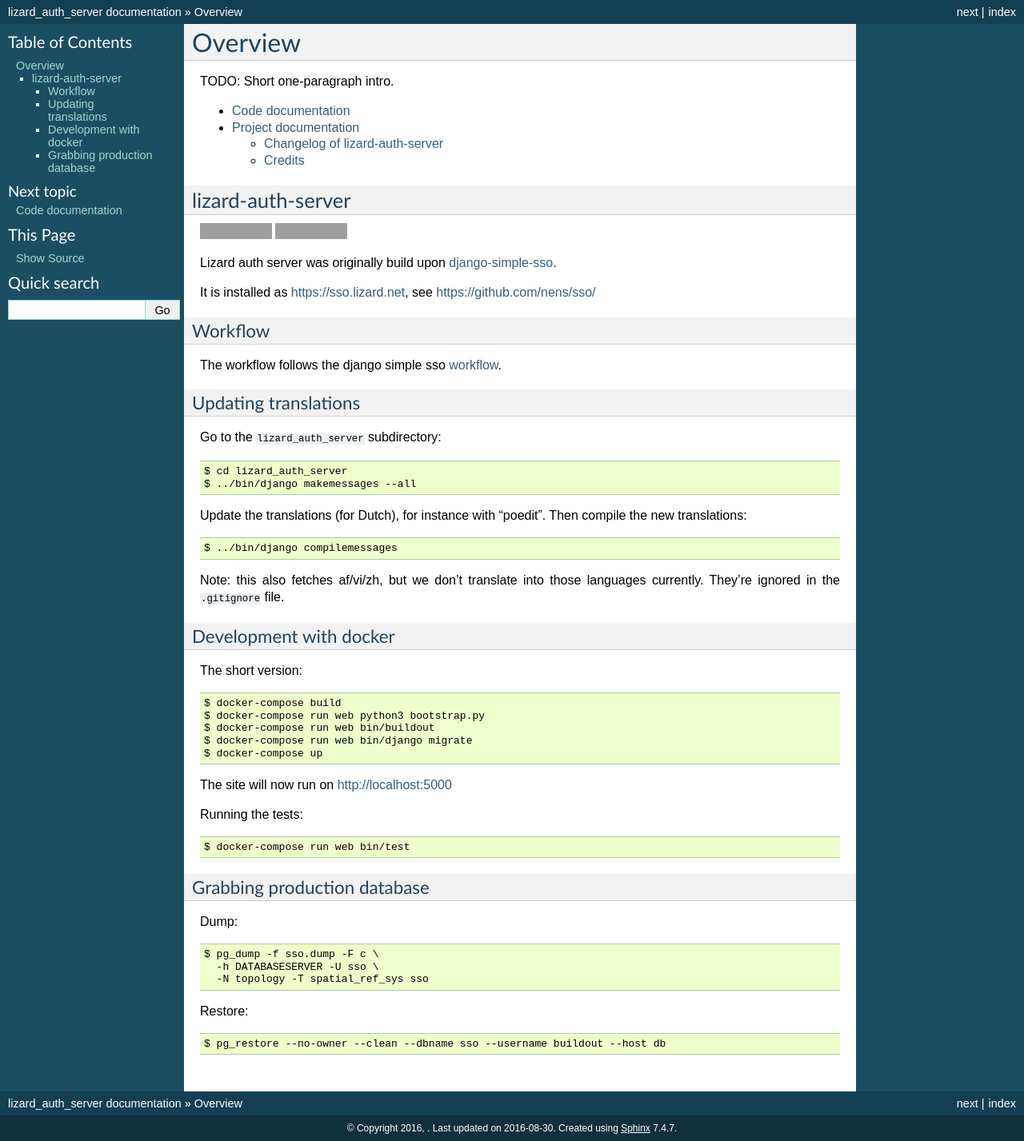
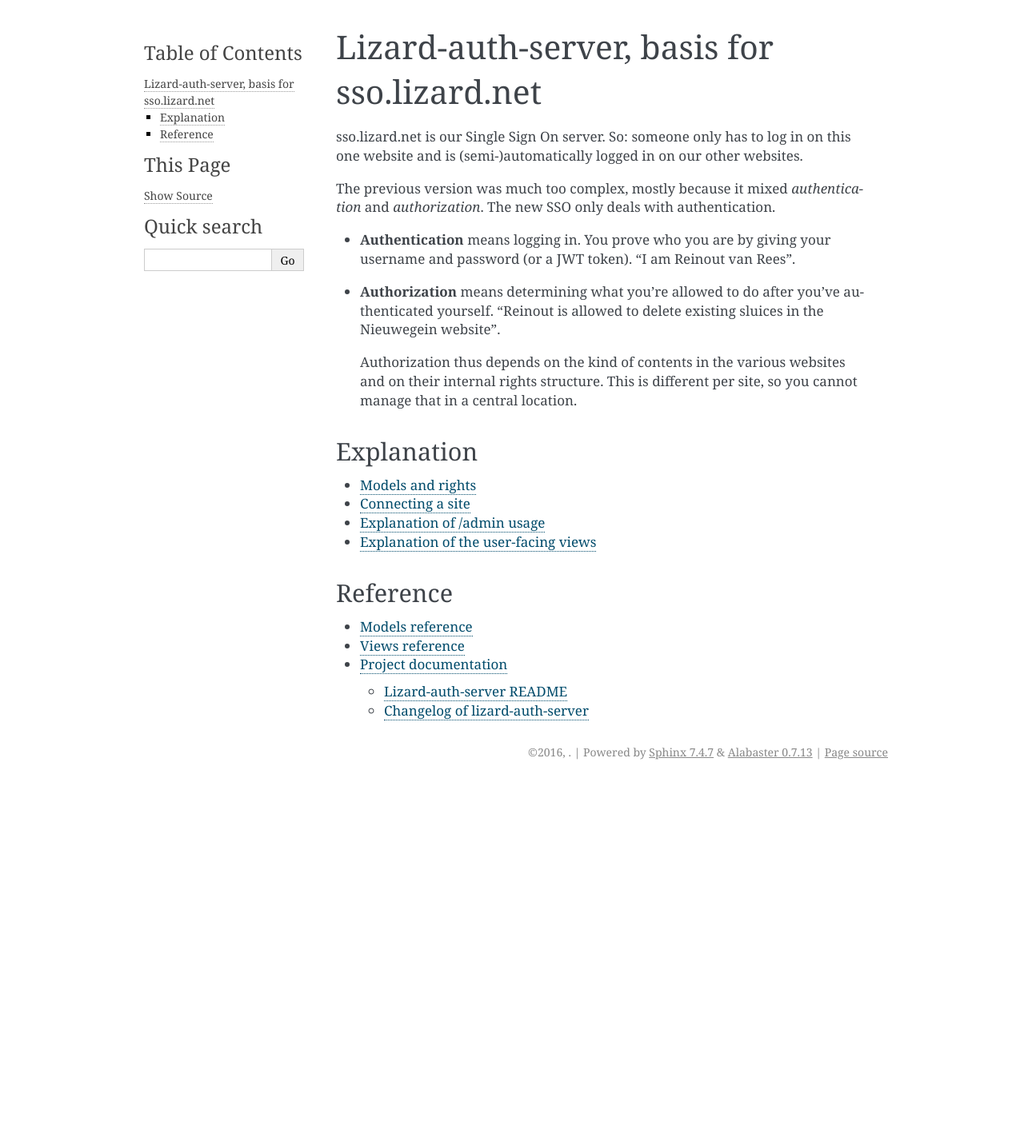
Before and after one commit to lizardsystem/lizard-auth-server, a Sphinx documentation site: the page built from doc/source/index.rst, in a window 1280 px wide. Shown: the whole page at 80% size. Built offline with Sphinx 7.4.7, drawn with Linux system fonts in a browser that asks for light colours; the version number is read from the project's files by our own code; after the commit the page ends 980 px from its top, so only the background shows below that; grey boxes are pictures that could not be loaded.

Commit message:
Started documentation structure

```diff
--- a/CREDITS.rst
+++ /dev/null
@@ -1,4 +0,0 @@
-Credits
-=======
-
-- TODO started this library
--- a/README.rst
+++ b/README.rst
@@ -1,4 +1,4 @@
-lizard-auth-server
+Lizard-auth-server README
 ==========================================
 
 
--- a/doc/source/code.rst
+++ /dev/null
@@ -1,5 +0,0 @@
-Code documentation
-==================
-
-.. automodule:: lizard_auth_server.views
-   :members:
--- a/doc/source/conf.py
+++ b/doc/source/conf.py
@@ -5,6 +5,8 @@
 # serve to show the default.
 
 import datetime
+import django
+import os
 
 project = "lizard_auth_server"
 author = ""
@@ -12,9 +14,9 @@
 release = ""
 this_year = datetime.date.today().year
 copyright = '%s, %s' % (this_year, author)
-# Comment out one of these if we're a django project.
-#os.environ['DJANGO_SETTINGS_MODULE'] = 'lizard_auth_server.testsettings'
-#os.environ['DJANGO_SETTINGS_MODULE'] = 'lizard_auth_server.settings'
+
+os.environ['DJANGO_SETTINGS_MODULE'] = 'lizard_auth_server.testsettings'
+django.setup()
 
 # If extensions (or modules to document with autodoc) are in another directory,
 # add these directories to sys.path here. If the directory is relative to the
@@ -81,7 +83,7 @@
 
 # The theme to use for HTML and HTML Help pages.  See the documentation for
 # a list of builtin themes.
-html_theme = 'default'
+html_theme = 'alabaster'
 
 # Theme options are theme-specific and customize the look and feel of a theme
 # further.  For a list of options available for each theme, see the
--- /dev/null
+++ b/doc/source/explanation_admin_usage.rst
@@ -0,0 +1,4 @@
+Explanation of /admin usage
+===========================
+
+TODO
--- /dev/null
+++ b/doc/source/explanation_connect_site.rst
@@ -0,0 +1,4 @@
+Connecting a site
+=================
+
+TODO
--- /dev/null
+++ b/doc/source/explanation_models_rights.rst
@@ -0,0 +1,4 @@
+Models and rights
+=================
+
+TODO
--- /dev/null
+++ b/doc/source/explanation_views.rst
@@ -0,0 +1,4 @@
+Explanation of the user-facing views
+====================================
+
+TODO
--- a/doc/source/index.rst
+++ b/doc/source/index.rst
@@ -1,13 +1,44 @@
-Overview
-########
+Lizard-auth-server, basis for sso.lizard.net
+############################################
 
-TODO: Short one-paragraph intro.
+sso.lizard.net is our Single Sign On server. So: someone only has to log in on
+this one website and is (semi-)automatically logged in on our other websites.
+
+The previous version was much too complex, mostly because it mixed
+*authentication* and *authorization*. The new SSO only deals with
+authentication.
+
+- **Authentication** means logging in. You prove who you are by giving your
+  username and password (or a JWT token). "I am Reinout van Rees".
+
+- **Authorization** means determining what you're allowed to do after you've
+  authenticated yourself. "Reinout is allowed to delete existing sluices in
+  the Nieuwegein website".
+
+  Authorization thus depends on the kind of contents in the various websites
+  and on their internal rights structure. This is different per site, so you
+  cannot manage that in a central location.
+
+
+Explanation
+-----------
 
 .. toctree::
    :maxdepth: 2
 
-   code
-   project
+   explanation_models_rights
+   explanation_connect_site
+   explanation_admin_usage
+   explanation_views
 
 
-.. include:: ../../README.rst
+Reference
+---------
+
+.. toctree::
+   :maxdepth: 2
+
+   reference_models
+   reference_views
+
+   project
--- a/doc/source/project.rst
+++ b/doc/source/project.rst
@@ -5,9 +5,9 @@
 
    \setcounter{secnumdepth}{-1}
 
+.. include:: ../../README.rst
+
 .. include:: ../../CHANGES.rst
-
-.. include:: ../../CREDITS.rst
 
 .. raw:: latex
 
--- /dev/null
+++ b/doc/source/reference_views.rst
@@ -0,0 +1,5 @@
+Views reference
+===============
+
+.. autoclass:: lizard_auth_server.views.ProfileView
+   :members:
```
Also changed, not shown: doc/source/reference_models.rst (added, +11 -0 lines).
